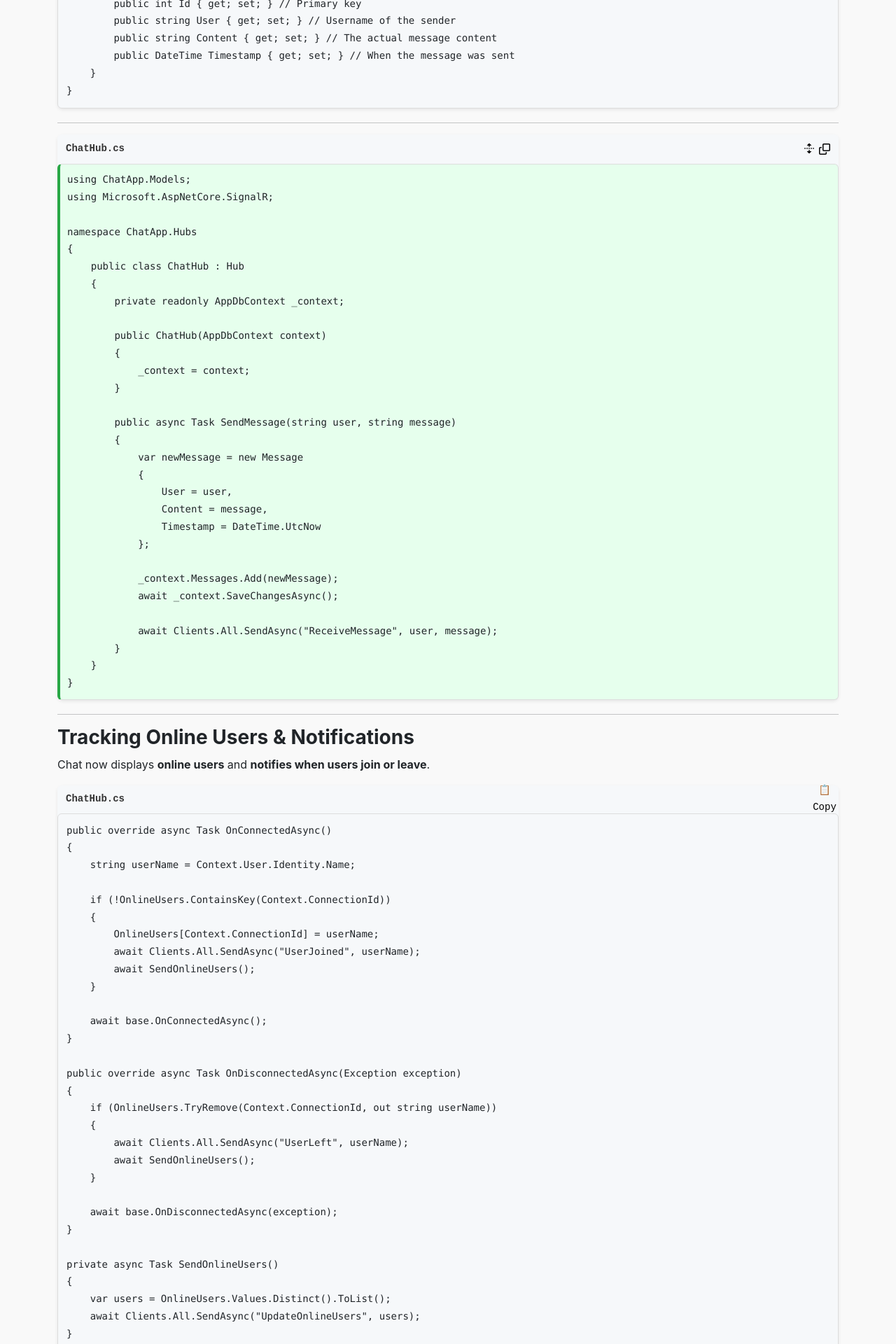
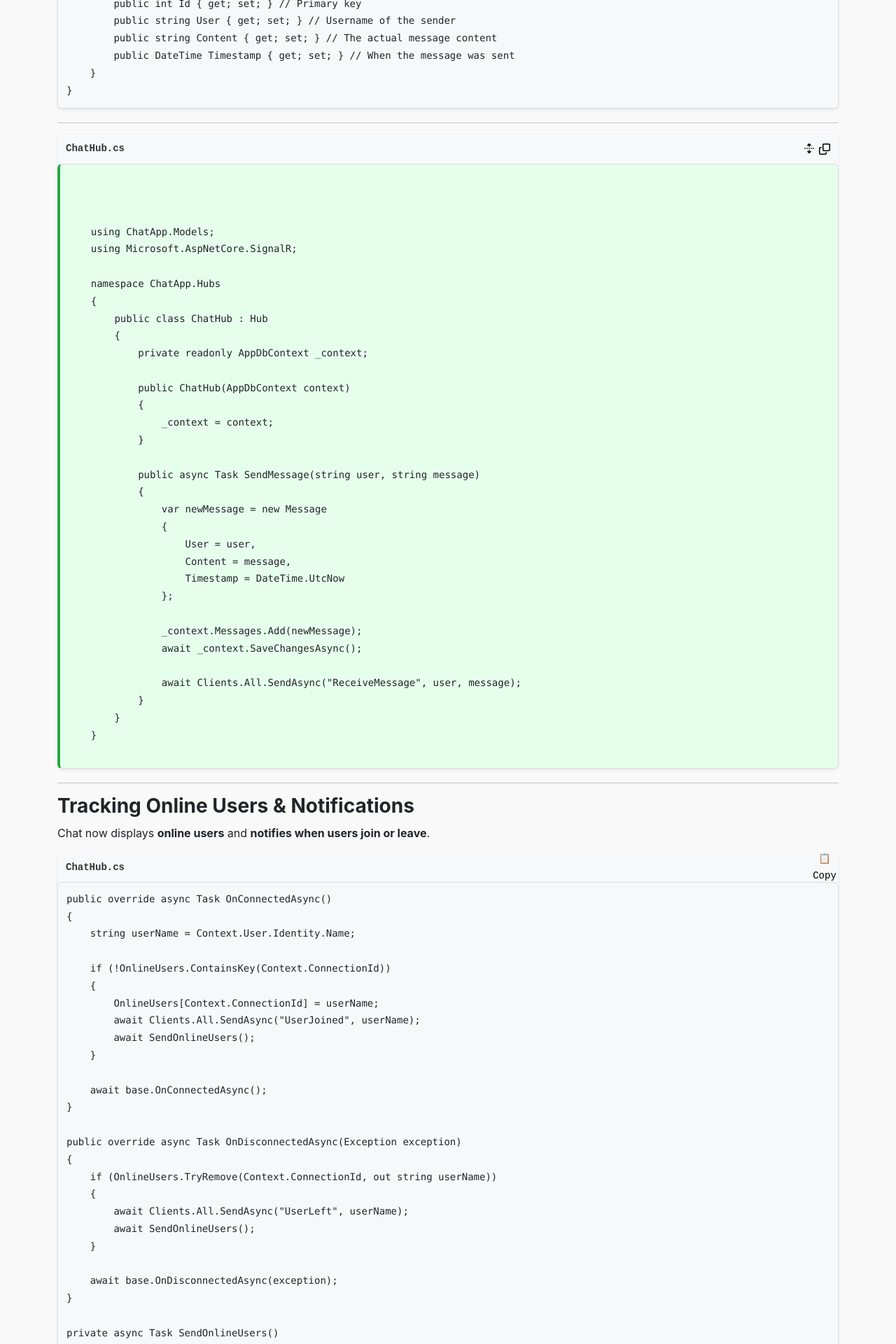
Before and after one commit to JWalshe86/ChatApp, a Jekyll site: the page built from docs/ChatAppPartTwo.md, in a window 1280 px wide. Shown: the part 710-2630 px from the top of the page at 70% size. Built offline with Jekyll 4.4.1, drawn with Linux system fonts in a browser that asks for light colours.

Commit message:
Update ChatAppPartTwo.md

```diff
--- a/docs/ChatAppPartTwo.md
+++ b/docs/ChatAppPartTwo.md
@@ -64,36 +64,43 @@
 }</code></pre>
 
         <!-- Updated Code (Always Visible) -->
-        <pre class="updated-code"><code>using ChatApp.Models;
-using Microsoft.AspNetCore.SignalR;
+        <pre class="updated-code">
+<code>
+    <span class="unchanged-code">using Microsoft.AspNetCore.SignalR;</span>
 
-namespace ChatApp.Hubs
-{
-    public class ChatHub : Hub
+    using ChatApp.Models;
+    using Microsoft.AspNetCore.SignalR;
+
+    namespace ChatApp.Hubs
     {
-        private readonly AppDbContext _context;
+        public class ChatHub : Hub
+        {
+            private readonly AppDbContext _context;
 
-        public ChatHub(AppDbContext context)
-        {
-            _context = context;
-        }
+            public ChatHub(AppDbContext context)
+            {
+                _context = context;
+            }
 
-        public async Task SendMessage(string user, string message)
-        {
-            var newMessage = new Message
+            public async Task SendMessage(string user, string message)
             {
-                User = user,
-                Content = message,
-                Timestamp = DateTime.UtcNow
-            };
+                var newMessage = new Message
+                {
+                    User = user,
+                    Content = message,
+                    Timestamp = DateTime.UtcNow
+                };
 
-            _context.Messages.Add(newMessage);
-            await _context.SaveChangesAsync();
+                _context.Messages.Add(newMessage);
+                await _context.SaveChangesAsync();
 
-            await Clients.All.SendAsync("ReceiveMessage", user, message);
+                await Clients.All.SendAsync("ReceiveMessage", user, message);
+            }
         }
     }
-}</code></pre>
+</code>
+</pre>
+
     </div>
 </div>
 
```
